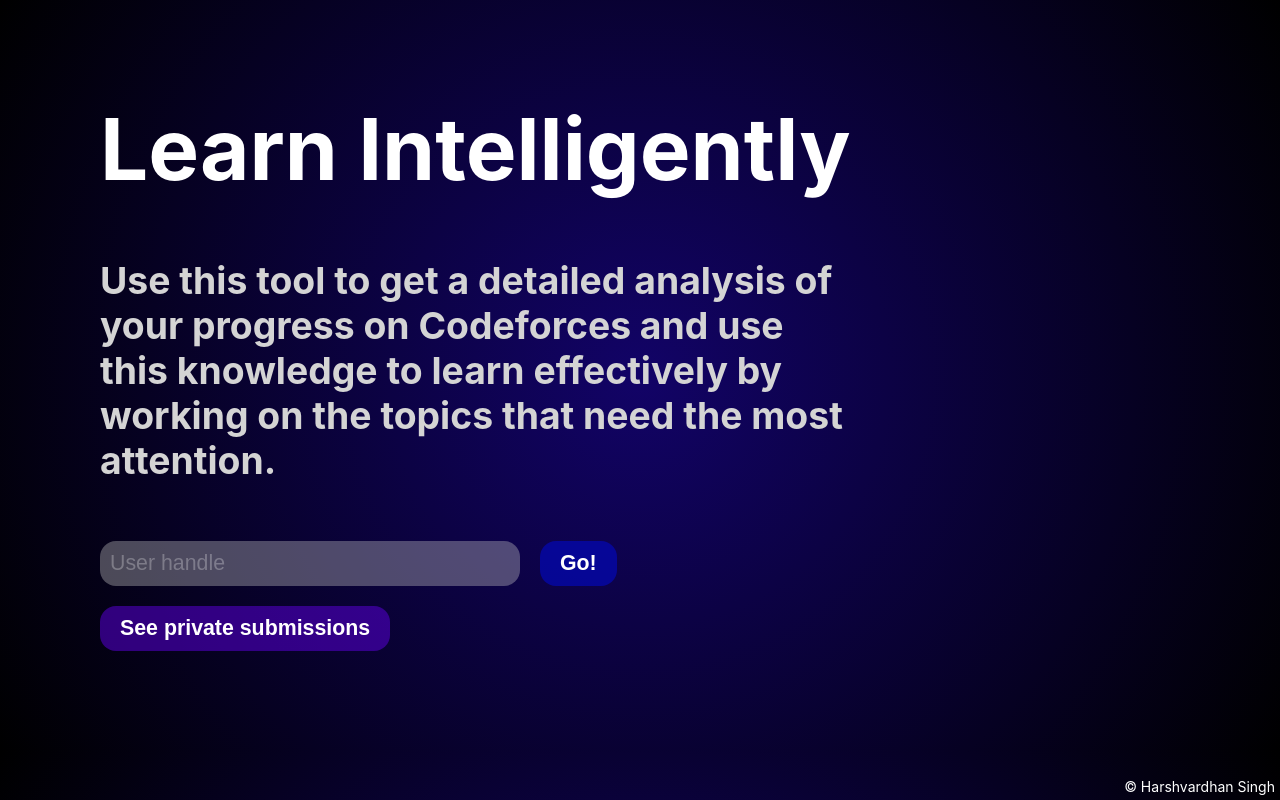
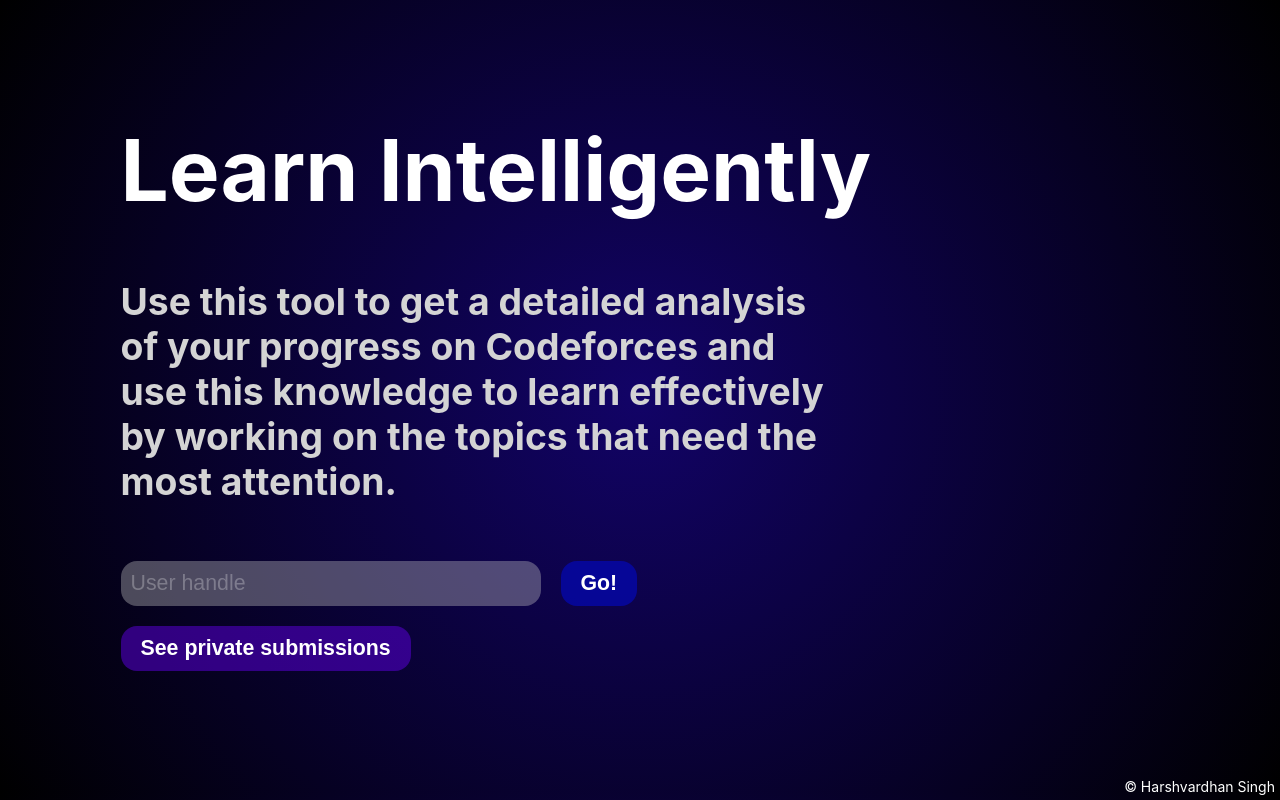
Before and after one commit to JanhviVatsya/codeforces_analyser, a React (Create React App) app in the folder frontend/: page / in a window 1280 px wide. Built offline with nearby package versions, Linux system fonts and the light colour scheme; what chartjs-chart-matrix, chartjs-plugin-autocolors would draw is missing.

Commit message:
fixed issues with env vars

```diff
--- a/frontend/public/index.html
+++ b/frontend/public/index.html
@@ -28,7 +28,7 @@
 <body>
   <style>
     body {
-      padding: auto 30px;
+      padding: 20.5px;
     }
   </style>
   <noscript>You need to enable JavaScript to run this app.</noscript>
--- a/frontend/src/App.tsx
+++ b/frontend/src/App.tsx
@@ -59,7 +59,7 @@
     this.setState({ ...this.state, isLoading: true, errorCode: 0, showCharts: false, userName: this.state.tempUserName });
 
     const port = process.env.SERVER_PORT??3010;
-    const host = process.env.SERVER_HOST??'server';
+    const host = '127.0.0.1';
 
     axios.get(`http://${host}:${port}/getPublicKey`)
       .then(async (results) => {
```
